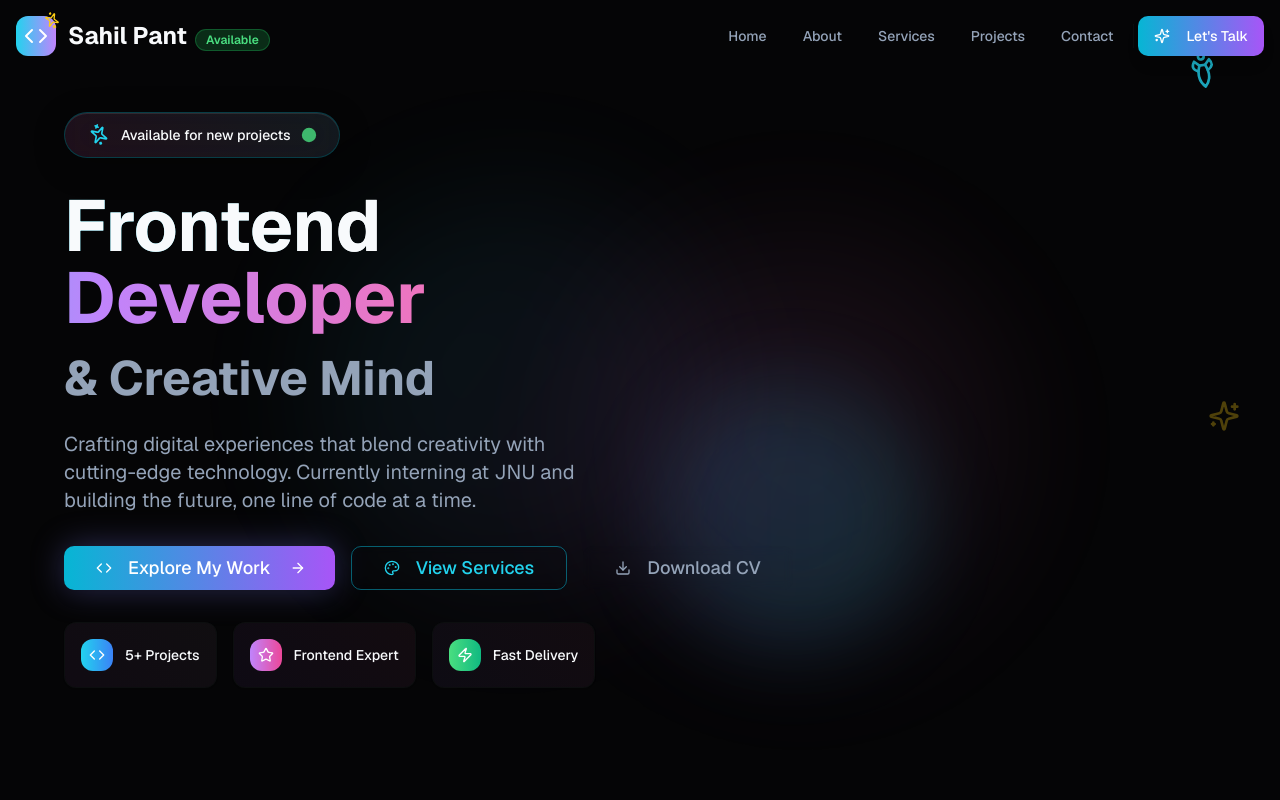
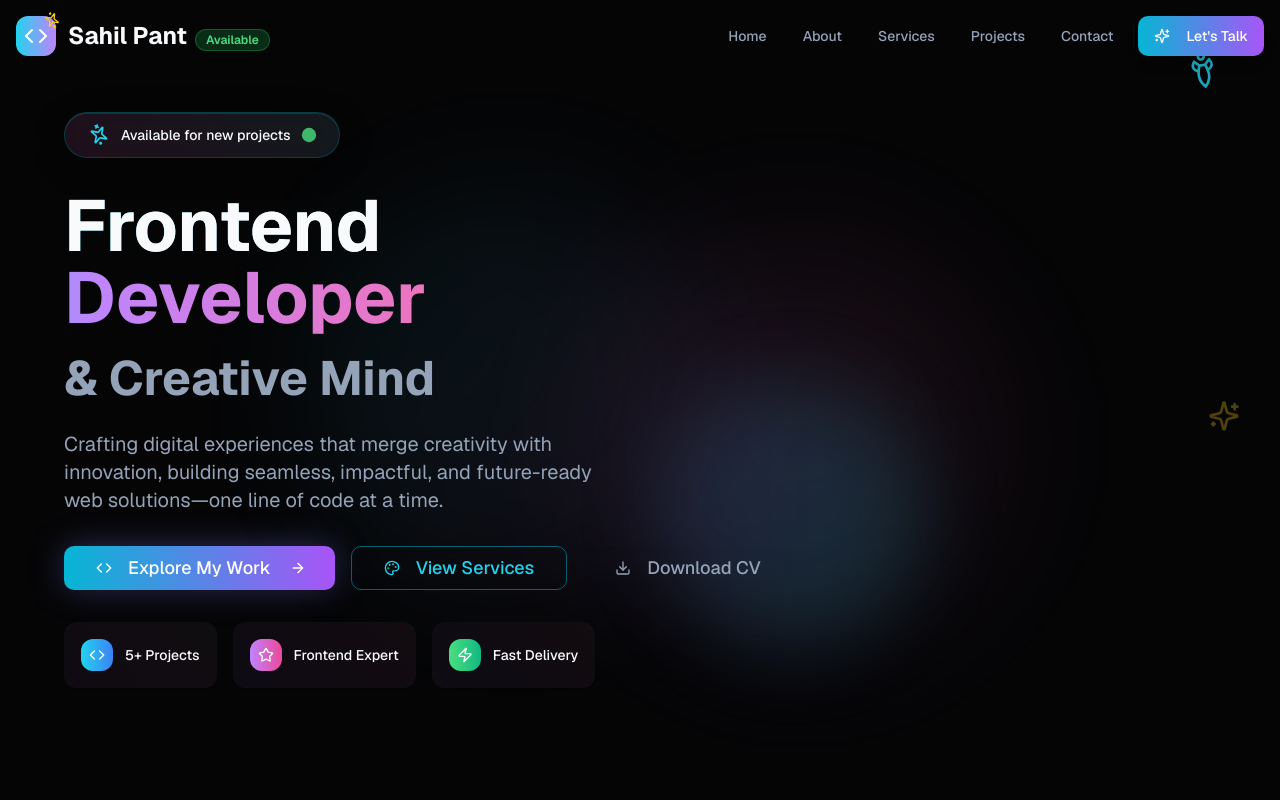
Before and after one commit to Sahil-Pant/React-Portfolio, a Next.js app: page / in a window 1280 px wide. Shown: the top 800 px of the page. Built offline with nearby package versions, Linux system fonts and the light colour scheme.

Commit message:
Update hero.tsx

```diff
--- a/components/hero.tsx
+++ b/components/hero.tsx
@@ -189,8 +189,7 @@ export function Hero() {
                   transition={{ delay: 0.6, duration: 0.8 }}
                   className="text-lg md:text-xl text-muted-foreground mb-8 max-w-2xl mx-auto lg:mx-0 leading-relaxed"
                 >
-                  Crafting digital experiences that blend creativity with cutting-edge technology. Currently interning
-                  at JNU and building the future, one line of code at a time.
+                  Crafting digital experiences that merge creativity with innovation, building seamless, impactful, and future-ready web solutions—one line of code at a time.
                 </motion.p>
               </motion.div>
 
```
